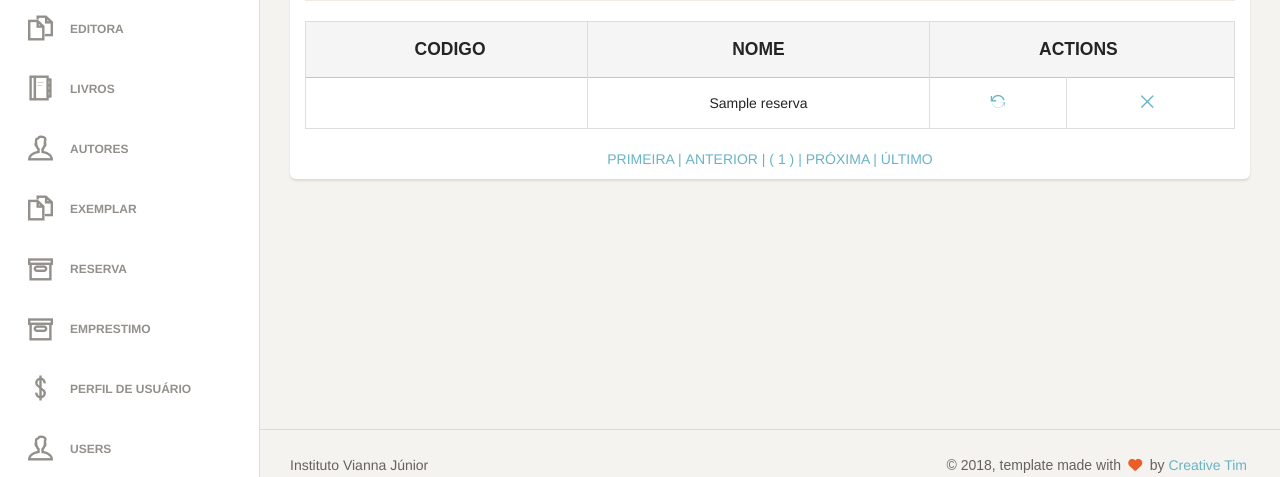
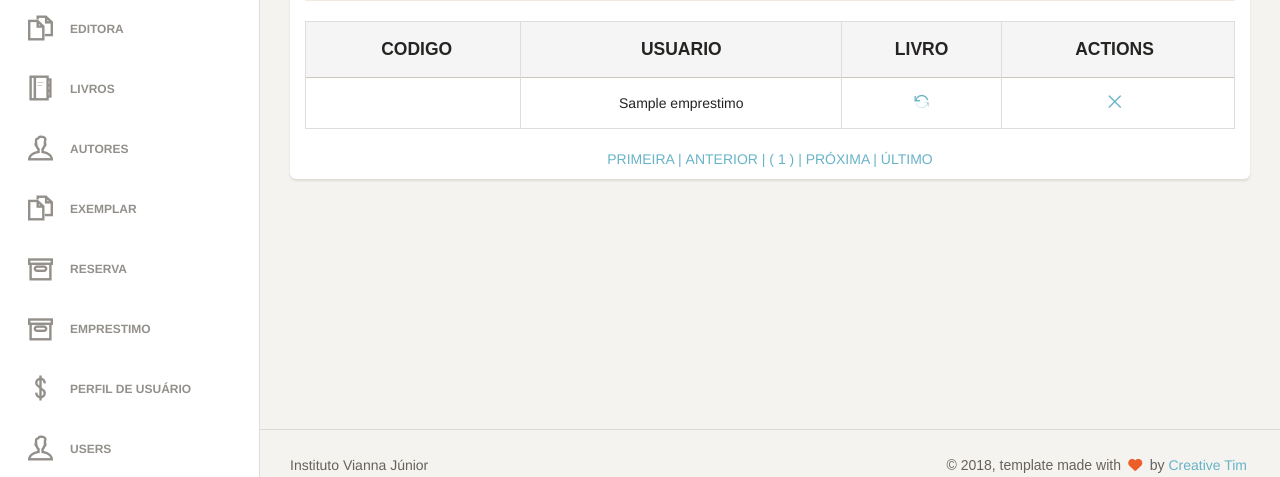
Before and after one commit to leopianta/TrabalhoFinalPHP, a PHP site: page /ECA-Colaborativo/emprestimo.php in a window 1280 px wide. Shown: the part 323-800 px from the top of the page. Run offline with PHP 8.4, Linux system fonts and the light colour scheme; the visitor is signed in with stand-in values (Sample User, id 1); tables that the repository leaves empty or names only in its code hold one stand-in row (values such as "Sample post"); data that the repository does not hold is empty; some libraries are stand-ins or nearby versions; some web fonts are replaced.

Commit message:
Atualização

```diff
--- a/classes/template.php
+++ b/classes/template.php
@@ -1,15 +1,16 @@
 <?php
+
 class Template
 {
 
     function header()
     {
         session_start();
-        if((!isset ($_SESSION['login']) == true) and (!isset ($_SESSION['password']) == true))
+        if((!isset($_SESSION['login']) == true) and (!isset($_SESSION['password']) == true))
         {
             unset($_SESSION['login']);
             unset($_SESSION['password']);
-//            header('location:login.php');
+            header('location:login.php');
         }
         $logado = $_SESSION['name'];
 
--- a/dao/emprestimoDAO.php
+++ b/dao/emprestimoDAO.php
@@ -5,11 +5,11 @@ require_once 'classes/emprestimo.php';
 
 class emprestimoDAO
 {
-    public function remover($reserva){
+    public function remover($emprestimo){
         global $pdo;
         try {
-            $statement = $pdo->prepare("DELETE FROM reserva WHERE idReserva = :id");
-            $statement->bindValue(":id", $reserva->getIdReserva());
+            $statement = $pdo->prepare("DELETE FROM emprestimo WHERE idEmprestimo = :id");
+            $statement->bindValue(":id", $emprestimo->getIdEmprestimo());
             if ($statement->execute()) {
                 return "<script> alert('Registro foi excluído com êxito !'); </script>";
             } else {
@@ -20,16 +20,16 @@ class emprestimoDAO
         }
     }
 
-    public function salvar($reserva){
+    public function salvar($emprestimo){
         global $pdo;
         try {
-            if ($reserva->getIdReserva() != "") {
-                $statement = $pdo->prepare("UPDATE reserva SET Usuario_idUsuario=:idUsuario, Livro_idLivro=:idLivro, DataReserva:= DataReserva  WHERE idReserva = :id;");
-                $statement->bindValue(":id", $reserva->getIdReserva());
+            if ($emprestimo->getIdEmprestimo() != "") {
+                $statement = $pdo->prepare("UPDATE emprestimo SET Usuario_idUsuario=:idUsuario, Livro_idLivro=:idLivro, DataReserva:= DataReserva  WHERE idEmprestimo = :id;");
+                $statement->bindValue(":id", $emprestimo->getIdEmprestimo());
             } else {
                 $statement = $pdo->prepare("INSERT INTO reserva (Usuario_idUsuario, Livro_idLivro, DataReserva) VALUES (:idUsuario, :idLivro, :GetDate())");
             }
-            $statement->bindValue(":nome",$reserva->getNome());
+            $statement->bindValue(":nome",$emprestimo->getNome());
 
             //var_dump($statement->queryString);
             if ($statement->execute()) {
@@ -47,17 +47,17 @@ class emprestimoDAO
     }
 
 
-    public function atualizar($autor){
+    public function atualizar($emprestimo){
         global $pdo;
         try {
-            $statement = $pdo->prepare("SELECT idAutor, nome FROM autor WHERE idAutor = :id");
-            $statement->bindValue(":id", $autor->getIdAutor());
+            $statement = $pdo->prepare("SELECT idAutor, nome FROM emprestimo WHERE idEmprestimo = :id");
+            $statement->bindValue(":id", $emprestimo->getIdAutor());
             if ($statement->execute()) {
                 $rs = $statement->fetch(PDO::FETCH_OBJ);
-                $autor->setIdAutor($rs->idAutor);
-                $autor->setNome($rs->nome);
+                $emprestimo->setIdEmprestimo($rs->idEmprestimo);
+                $emprestimo->setNome($rs->nome);
 
-                return $autor;
+                return $emprestimo;
             } else {
                 throw new PDOException("<script> alert('Não foi possível executar a declaração SQL !'); </script>");
             }
@@ -87,7 +87,7 @@ class emprestimoDAO
         /* Instrução de consulta para paginação com MySQL */
 
 
-        $sql = "SELECT * FROM reserva LIMIT {$linha_inicial}, " . QTDE_REGISTROS;
+        $sql = "SELECT * FROM emprestimo LIMIT {$linha_inicial}, " . QTDE_REGISTROS;
 
 
         $statement = $pdo->prepare($sql);
@@ -95,7 +95,7 @@ class emprestimoDAO
         $dados = $statement->fetchAll(PDO::FETCH_OBJ);
 
         /* Conta quantos registos existem na tabela */
-        $sqlContador = "SELECT COUNT(*) AS total_registros FROM reserva";
+        $sqlContador = "SELECT COUNT(*) AS total_registros FROM emprestimo";
         $statement = $pdo->prepare($sqlContador);
         $statement->execute();
         $valor = $statement->fetch(PDO::FETCH_OBJ);
@@ -130,7 +130,8 @@ class emprestimoDAO
      <thead>
        <tr style='text-transform: uppercase;' class='active'>
         <th style='text-align: center; font-weight: bolder;'>Codigo</th>
-        <th style='text-align: center; font-weight: bolder;'>Nome</th>
+        <th style='text-align: center; font-weight: bolder;'>Usuario</th>
+        <th style='text-align: center; font-weight: bolder;'>Livro</th>
         <th style='text-align: center; font-weight: bolder;' colspan='2'>Actions</th>
        </tr>
      </thead>
--- a/dao/userDAO.php
+++ b/dao/userDAO.php
@@ -32,10 +32,12 @@ class userDAO
             } else {
                 $statement = $pdo->prepare("INSERT INTO usuario (Nome, Login, Senha, TipoUsuario_idTipoUsuario) VALUES (:nome, :login, :senha, :TipoUsuario_idTipoUsuario)");
             }
+            $statement->bindValue(":nome", $user->getNome());
             $statement->bindValue(":login", $user->getLogin());
             $statement->bindValue(":senha", sha1($user->getSenha()));
-            $statement->bindValue(":nome", $user->getNome());
-            $statement->bindValue(":tipoUsuario", $user->getTipoUsuario());
+            $statement->bindValue(":TipoUsuario_idTipoUsuario", $user->getTipoUsuario());
+
+            var_dump($statement);
 
             if ($statement->execute()) {
                 if ($statement->rowCount() > 0) {
--- a/reserva.php
+++ b/reserva.php
@@ -35,7 +35,7 @@ if (isset($_REQUEST["act"]) && $_REQUEST["act"] == "upd" && $id != "") {
 
 if (isset($_REQUEST["act"]) && $_REQUEST["act"] == "save" && $idLivro != "")
 {
-    $reserva = new reserva($id, 2, $idLivro, getdate());
+    $reserva = new reserva($id, $_SESSION['login'], $idLivro, getdate());
     $msg = $object->salvar($reserva);
     $id = null;
     $idLivro = NULL;
@@ -77,7 +77,7 @@ if (isset($_REQUEST["act"]) && $_REQUEST["act"] == "del" && $id != "") {
                                 if ($statement->execute()) {
                                     $result = $statement->fetchAll(PDO::FETCH_OBJ);
                                     foreach ($result as $rs) {
-                                        if ($rs->idLivro == $fk_idLivro) {
+                                        if ($rs->idLivro == $idLivro) {
                                             echo "<option value='$rs->idLivro' selected>$rs->Titulo</option>";
                                         } else {
                                             echo "<option value='$rs->idLivro'>$rs->Titulo</option>";
```
Also changed, not shown: dao/reservaDAO.php (+5 -4 lines), logon.php (+10 -7 lines), users.php (+14 -14 lines).
